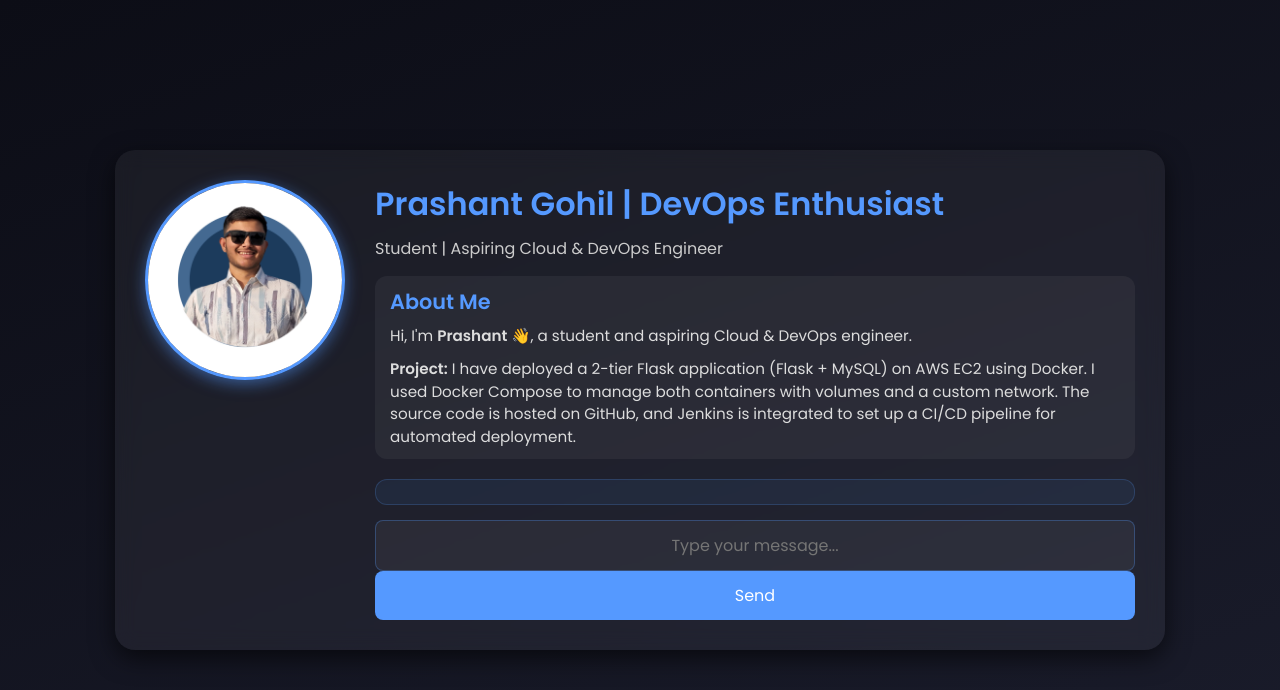
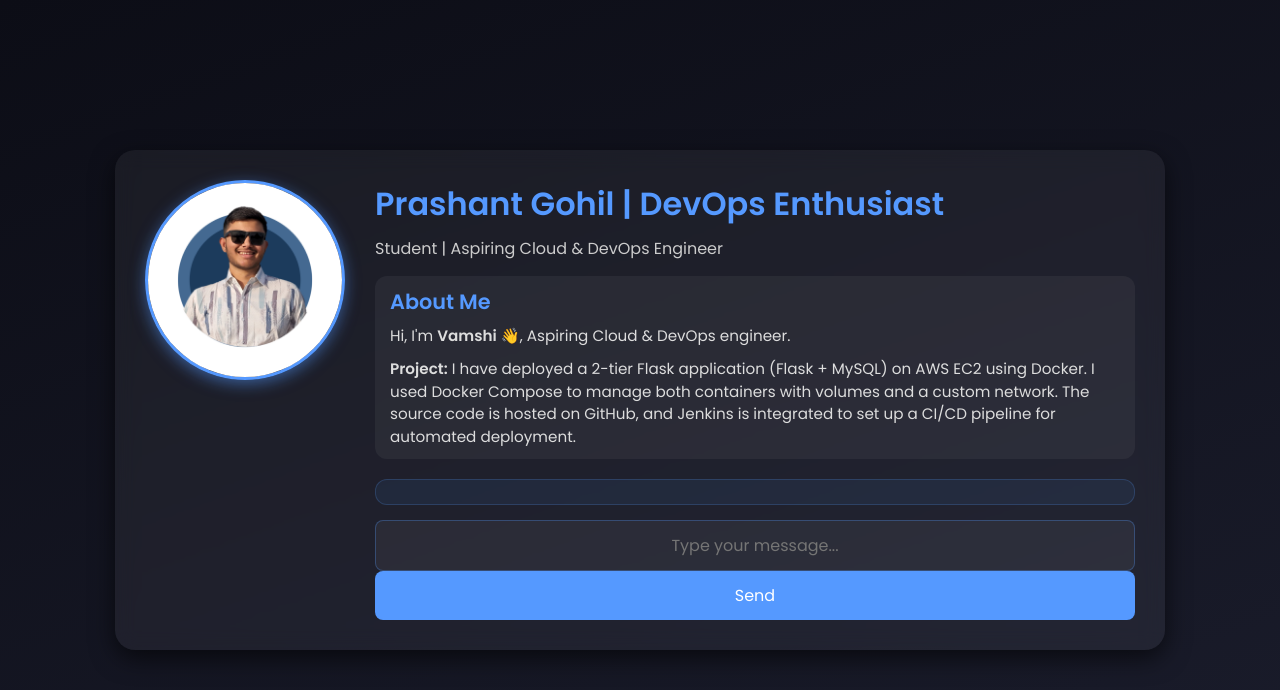
Before and after one commit to vamshireddy903/DevOps-Project-Two-Tier-FlaskApp, a Flask app: page / in a window 1280 px wide. Shown: the top 690 px of the page. Run offline with Flask 3, Linux system fonts and the light colour scheme; data that the repository does not hold is empty; some libraries are stand-ins or nearby versions.

Commit message:
Update index.html

```diff
--- a/templates/index.html
+++ b/templates/index.html
@@ -4,7 +4,7 @@
 <head>
     <meta charset="UTF-8">
     <meta name="viewport" content="width=device-width, initial-scale=1.0">
-    <title>Prashant | Flask App 🚀</title>
+    <title>Vamshi | Flask App 🚀</title>
     <style>
         @import url('https://fonts.googleapis.com/css2?family=Poppins:wght@300;400;600&display=swap');
 
@@ -175,7 +175,7 @@
 
             <div class="about">
                 <h2>About Me</h2>
-                <p>Hi, I'm <b>Prashant</b> 👋, a student and aspiring Cloud & DevOps engineer.</p>
+                <p>Hi, I'm <b>Vamshi</b> 👋, Aspiring Cloud & DevOps engineer.</p>
                 <p style="margin-top:10px;">
                     <b>Project:</b> I have deployed a 2-tier Flask application (Flask + MySQL) on AWS EC2 using Docker.
                     I used Docker Compose to manage both containers with volumes and a custom network.
```
